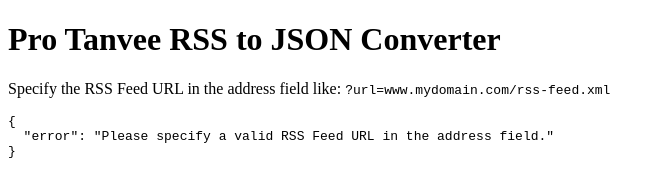
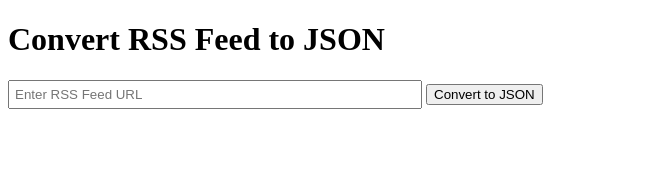
Before and after one commit to Protanvee/rss2json, a plain HTML site: page index.html in a window 1280 px wide. Shown: the whole page, without its empty margins (0-665 px from the left). Drawn offline with nearby package versions, Linux system fonts and the light colour scheme.

Commit message:
Update index.html

```diff
--- a/index.html
+++ b/index.html
@@ -3,13 +3,14 @@
 <head>
     <meta charset="UTF-8">
     <meta name="viewport" content="width=device-width, initial-scale=1.0">
-    <title>RSS to JSON Converter</title>
+    <title>Convert RSS Feed to JSON</title>
     <script src="https://cdn.jsdelivr.net/npm/vue@2.6.14/dist/vue.min.js"></script>
 </head>
 <body>
     <div id="app">
-        <h1>Pro Tanvee RSS to JSON Converter</h1>
-        <p>Specify the RSS Feed URL in the address field like: <code>?url=www.mydomain.com/rss-feed.xml</code></p>
+        <h1>Convert RSS Feed to JSON</h1>
+        <input type="text" v-model="rssUrl" placeholder="Enter RSS Feed URL" style="width: 400px; padding: 5px;">
+        <button @click="convertRSS">Convert to JSON</button>
         <div v-if="jsonOutput">
             <pre>{{ jsonOutput }}</pre>
         </div>
@@ -19,14 +20,14 @@
         new Vue({
             el: '#app',
             data: {
+                rssUrl: '',
                 jsonOutput: null
             },
-            async mounted() {
-                const urlParams = new URLSearchParams(window.location.search);
-                const rssUrl = urlParams.get('url');
-                if (rssUrl) {
+            methods: {
+                async convertRSS() {
+                    if (this.rssUrl.trim() !== '') {
                         try {
-                        const response = await fetch(rssUrl, { mode: 'cors' });
+                            const response = await fetch(this.rssUrl, { mode: 'cors' });
                             if (response.ok) {
                                 const xmlText = await response.text();
                                 const parser = new DOMParser();
@@ -48,7 +49,8 @@
                             this.jsonOutput = { error: 'An error occurred while fetching the RSS feed.' };
                         }
                     } else {
-                    this.jsonOutput = { error: 'Please specify a valid RSS Feed URL in the address field.' };
+                        this.jsonOutput = { error: 'Please enter a valid RSS Feed URL.' };
+                    }
                 }
             }
         });
```
Lines whose indentation alone changed are shown as unchanged.
